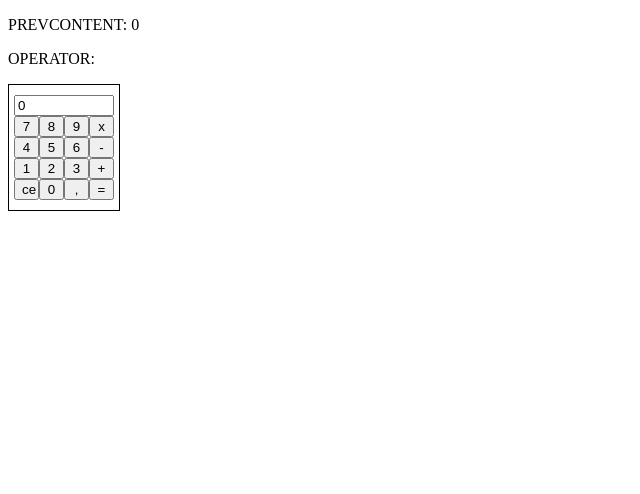
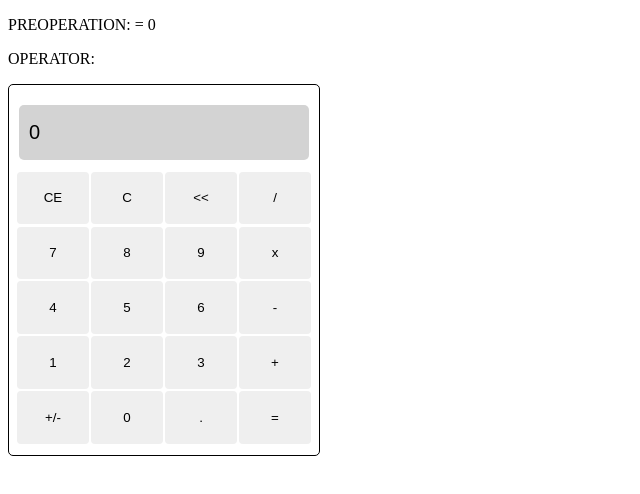
Before and after one commit to andaraGui/Calculadora_React, a React (Create React App) app: page / in a window 1280 px wide. Shown: the top 494 px of the page, without its empty margins (0-640 px from the left). Built offline with nearby package versions, Linux system fonts and the light colour scheme.

Commit message:
working but style missing

```diff
--- a/src/App.js
+++ b/src/App.js
@@ -9,13 +9,15 @@ function App() {
 
   const [displayContent, setDisplayContent] = useState('0');
   const [prevContent, setPrevContent] = useState('0');
+  const [ resetDisplayParamether ,setResetDisplayParamether] = useState('0')
+  const [prevOperation, setPrevOperation] = useState([])
   const [storeOperation, setStoreOperation] = useState('');
   const [lockOperation, setLockOperation] = useState(false);
 
 
 
   function numberAction(buttonValue) {
-    if (displayContent === prevContent) {
+    if (displayContent === resetDisplayParamether) {
       setDisplayContent(buttonValue);
     } else {
       setDisplayContent(displayContent + buttonValue)
@@ -41,19 +43,23 @@ function App() {
 
 
   useEffect(() => {
-    if(lockOperation === true){
+    if (lockOperation === true) {
       console.log('true')
-    }else{
+    } else {
       console.log('false')
     }
   }, [lockOperation])
 
 
-  function equals(a, b, op) {
 
-  }
 
   function chooseOperation(elem) {
+
+    if (storeOperation !== '') {//SET THE PAST OPERATION
+      setPrevOperation([prevContent, storeOperation, displayContent])
+    }
+
+
 
     if (elem === '+') {
       sum(displayContent, prevContent)
@@ -63,48 +69,86 @@ function App() {
       } else
         if (elem === 'x') {
           mult(displayContent, prevContent)
-        }
-        setLockOperation(false)
+        } else
+          if (elem === '=') {
+            equals(displayContent, prevContent, storeOperation)
+          } else
+            if (elem === '/') {
+              div(displayContent, prevContent, storeOperation)
+            }
+              setLockOperation(false)
   }
 
-
-
-
-
-  function clearMem() {
-    setDisplayContent('0');
-    setPrevContent('0')
-    setStoreOperation('')
+  function clearMem(buttonValue) {
+    if (buttonValue === 'C') {
+      setDisplayContent('0');
+      setPrevContent('0')
+      setStoreOperation('')
+      setPrevOperation([])
+    }else
+    if (buttonValue === "CE"){
+      setDisplayContent('0');
+      setResetDisplayParamether('0')
+    }
   }
 
+  function negPos() {
+    const num = parseFloat(displayContent);
+    const numString = num + (2 * -num)
+    setDisplayContent(numString.toString());
+  }
+
+  function clearNum() {
+    const temp = displayContent.slice(0, -1);
+    setDisplayContent(temp)
+  }
 
   function sum(a, b) {
-    const sum = parseInt(a) + parseInt(b);
+    const sum = parseFloat(a) + parseFloat(b);
     setDisplayContent(sum.toString());
     setPrevContent(sum.toString());
   }
 
   function minus(a, b) {
-    const minus = parseInt(b) - parseInt(a);
+    const minus = parseFloat(b) - parseFloat(a);
     setDisplayContent(minus.toString());
     setPrevContent(minus.toString());
   }
 
   function mult(a, b) {
-    const mult = parseInt(b) * parseInt(a);
+    const mult = parseFloat(b) * parseFloat(a);
     setDisplayContent(mult.toString());
     setPrevContent(mult.toString());
   }
 
+  function div(a, b) {
+    const div = parseFloat(b) / parseFloat(a);
+    setDisplayContent(div.toString());
+    setPrevContent(div.toString());
+  }
+
+
+  function equals(a, b, op) {
+    chooseOperation(op);
+    setStoreOperation('')
+  }
+
+
+useEffect(()=>{
+  setResetDisplayParamether(prevContent);
+},[prevContent])
 
 
   return (
     <>
-      <p>PREVCONTENT: {prevContent}</p>
+      <p>PREOPERATION: {prevOperation} = {prevContent}</p>
       <p>OPERATOR: {storeOperation}</p>
       <S.Content >
         <Display content={displayContent} setContent={setDisplayContent} />
-
+        <Button buttonValue={'CE'} action={clearMem} />
+        <Button buttonValue={'C'} action={clearMem} />
+        <Button buttonValue={'<<'} action={clearNum} />
+        <Button buttonValue={'/'} action={operatorAction} />
         <Button buttonValue={'7'} action={numberAction} />
         <Button buttonValue={'8'} action={numberAction} />
         <Button buttonValue={'9'} action={numberAction} />
@@ -117,9 +161,9 @@ function App() {
         <Button buttonValue={'2'} action={numberAction} />
         <Button buttonValue={'3'} action={numberAction} />
         <Button buttonValue={'+'} action={operatorAction} />
-        <Button buttonValue={'ce'} action={clearMem} />
+        <Button buttonValue={'+/-'} action={negPos} />
         <Button buttonValue={'0'} action={numberAction} />
-        <Button buttonValue={','} action={operatorAction} />
+        <Button buttonValue={'.'} action={numberAction} />
         <Button buttonValue={'='} action={operatorAction} />
 
       </S.Content>
--- a/src/Components/Button/styled.js
+++ b/src/Components/Button/styled.js
@@ -1,5 +1,18 @@
 import styled from 'styled-components';
 
 export const Button = styled.button`
-    width: 25%;
+    width: 24%;
+    height: 15%;
+    margin:  1px;
+    border-radius: 4px;
+    border: none;
+    transition: background-color 0.3s ease;
+    transition: color 0.3s ease;
+    &:hover{
+
+        background-color: lightgray;
+        border: 1px solid white;
+        color: #fff;
+    }
+
 `
--- a/src/Components/Display/styled.js
+++ b/src/Components/Display/styled.js
@@ -2,4 +2,12 @@ import styled from 'styled-components';
 
 export const Display = styled.input`
     width: 100%;
+    height: 10%;
+    margin: 10px 5px;
+    padding: 10px;
+    font-size: 20px;
+    border-radius: 5px;
+    border: none;
+    background-color: lightgray;
+
 `
--- a/src/styled.js
+++ b/src/styled.js
@@ -6,7 +6,10 @@ export const Content = styled.div`
     align-items: center;
     justify-content: center;
     text-align: center;
-    width: 100px;
+    width: 300px;
+    height: 350px;
     border: 1px solid black;
     padding:10px 5px;
+    border-radius: 5px;
+    background-color: white;
 `
```
